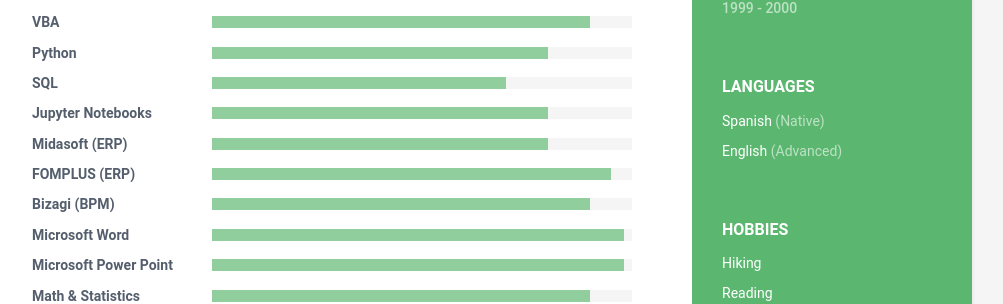
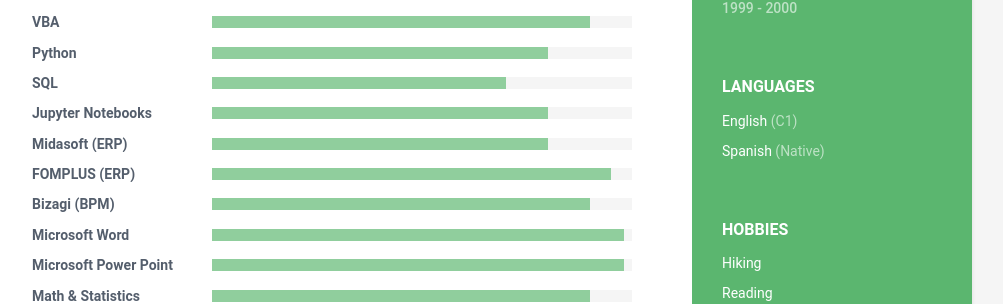
Before and after one commit to jbeta58/resume-en, a Jekyll site: the page built from index.html, in a window 1280 px wide and 900 px high, scrolled down 1135 px. Shown: the part 147-451 px from the top of the window, without its empty margins (168-1171 px from the left). Built offline with Jekyll 4.4.1, drawn with Linux system fonts in a browser that asks for light colours.

Commit message:
Updated languages

```diff
--- a/_data/data.yml
+++ b/_data/data.yml
@@ -26,11 +26,13 @@
     goodreads: # Number-Username, e.g. 123456-alandoe
 
     languages:
+      - idiom: English
+        level: C1
+
       - idiom: Spanish
         level: Native
 
-      - idiom: English
-        level: Advanced
+
 
     interests:
       - item: Hiking
```
